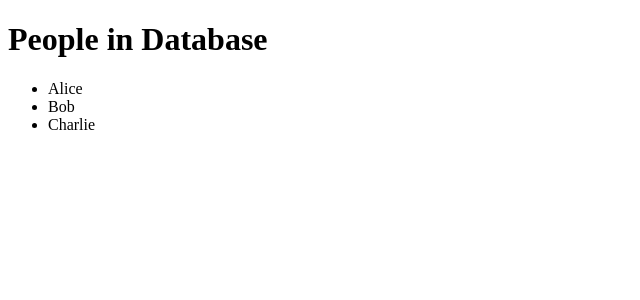
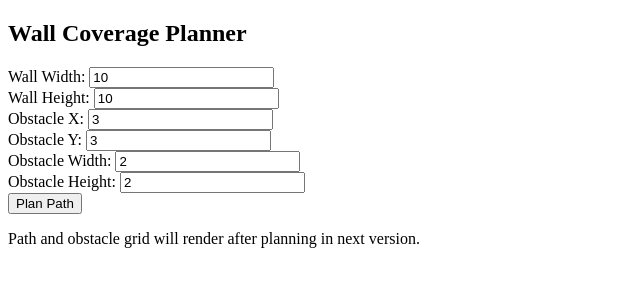
Before and after one commit to piyushpatelcodes/test, a FastAPI app: page / in a window 1280 px wide. Shown: the top 300 px of the page, without its empty margins (0-640 px from the left). Run offline with FastAPI, Linux system fonts and the light colour scheme; data comes from the database, SQL or seed files in the repository.

Commit message:
added frontend html files

```diff
--- a/app.py
+++ b/app.py
@@ -1,50 +1,60 @@
-from fastapi import FastAPI, Request
+from fastapi import FastAPI, Request, Form
 from fastapi.responses import HTMLResponse
+from fastapi.staticfiles import StaticFiles
 from fastapi.templating import Jinja2Templates
-from sqlalchemy import Column, Integer, String, create_engine
-from sqlalchemy.orm import declarative_base, sessionmaker
+from sqlalchemy.orm import Session
+from database import SessionLocal, engine
+from models import Base, Trajectory
+import time
 import os
+import uvicorn
 
-import uvicorn
+# --- Initialize database ---
+Base.metadata.create_all(bind=engine)
 
 # --- Setup FastAPI ---
 app = FastAPI()
+templates = Jinja2Templates(directory="templates")
+app.mount("/static", StaticFiles(directory="static"), name="static")
 
-# --- Setup DB ---
-BASE_DIR = os.path.dirname(os.path.abspath(__file__))
-DB_PATH = f"sqlite:///{os.path.join(BASE_DIR, 'app.db')}"
+# --- Routes ---
 
-engine = create_engine(DB_PATH, connect_args={"check_same_thread": False})
-SessionLocal = sessionmaker(autocommit=False, autoflush=False, bind=engine)
-Base = declarative_base()
-
-# --- DB Model ---
-class Person(Base):
-    __tablename__ = "people"
-    id = Column(Integer, primary_key=True, index=True)
-    name = Column(String)
-
-Base.metadata.create_all(bind=engine)
-
-# --- HTML Templates ---
-templates = Jinja2Templates(directory="templates")
-
-# --- Route ---
 @app.get("/test")
-def root():
-    return {"message": "Hello from FastAPI on Render! piyushpatelcodes"}
+def test():
+    return {"message": "Hello from FastAPI piyushpatelcodes"}
 
 @app.get("/", response_class=HTMLResponse)
-def read_root(request: Request):
-    db = SessionLocal()
+def home(request: Request):
+    return templates.TemplateResponse("index.html", {"request": request})
 
-    # Seed DB if empty
-    if db.query(Person).count() == 0:
-        db.add_all([Person(name="Alice"), Person(name="Bob"), Person(name="Charlie")])
-        db.commit()
+@app.post("/api/plan")
+def plan_coverage(
+    request: Request,
+    wall_width: int = Form(...),
+    wall_height: int = Form(...),
+    obs_x: int = Form(...),
+    obs_y: int = Form(...),
+    obs_w: int = Form(...),
+    obs_h: int = Form(...)
+):
+    start = time.time()
+    path = []
 
-    people = db.query(Person).all()
-    return templates.TemplateResponse("index.html", {"request": request, "people": people})
+    for y in range(wall_height):
+        for x in range(wall_width):
+            if obs_x <= x < obs_x + obs_w and obs_y <= y < obs_y + obs_h:
+                continue
+            path.append((x, y))
+
+    db: Session = SessionLocal()
+    for idx, (x, y) in enumerate(path):
+        db.add(Trajectory(x=x, y=y, step=idx))
+    db.commit()
+    db.close()
+
+    elapsed = round(time.time() - start, 3)
+    return {"steps": len(path), "time": elapsed}
+
 
 
 if __name__ == "__main__":
--- a/templates/index.html
+++ b/templates/index.html
@@ -1,14 +1,30 @@
 <!DOCTYPE html>
 <html>
 <head>
-    <title>People from DB</title>
+  <title>Wall Coverage Planner</title>
+  <style>
+    .grid { display: grid; margin: 20px auto; }
+    .cell {
+      width: 20px; height: 20px;
+      border: 1px solid #ccc;
+      background: #e0f7fa;
+    }
+    .obstacle { background: #ef5350; }
+    .path { background: #4caf50; }
+  </style>
 </head>
 <body>
-    <h1>People in Database</h1>
-    <ul>
-        {% for person in people %}
-        <li>{{ person.name }}</li>
-        {% endfor %}
-    </ul>
+  <h2>Wall Coverage Planner</h2>
+  <form method="post" action="/api/plan">
+    <label>Wall Width: <input name="wall_width" type="number" value="10" /></label><br/>
+    <label>Wall Height: <input name="wall_height" type="number" value="10" /></label><br/>
+    <label>Obstacle X: <input name="obs_x" type="number" value="3" /></label><br/>
+    <label>Obstacle Y: <input name="obs_y" type="number" value="3" /></label><br/>
+    <label>Obstacle Width: <input name="obs_w" type="number" value="2" /></label><br/>
+    <label>Obstacle Height: <input name="obs_h" type="number" value="2" /></label><br/>
+    <button type="submit">Plan Path</button>
+  </form>
+
+  <p>Path and obstacle grid will render after planning in next version.</p>
 </body>
 </html>
```
Also changed, not shown: database.py (added, +10 -0 lines), models.py (added, +9 -0 lines), test_app.py (added, +16 -0 lines), static/style.css (added), 1 other file.
